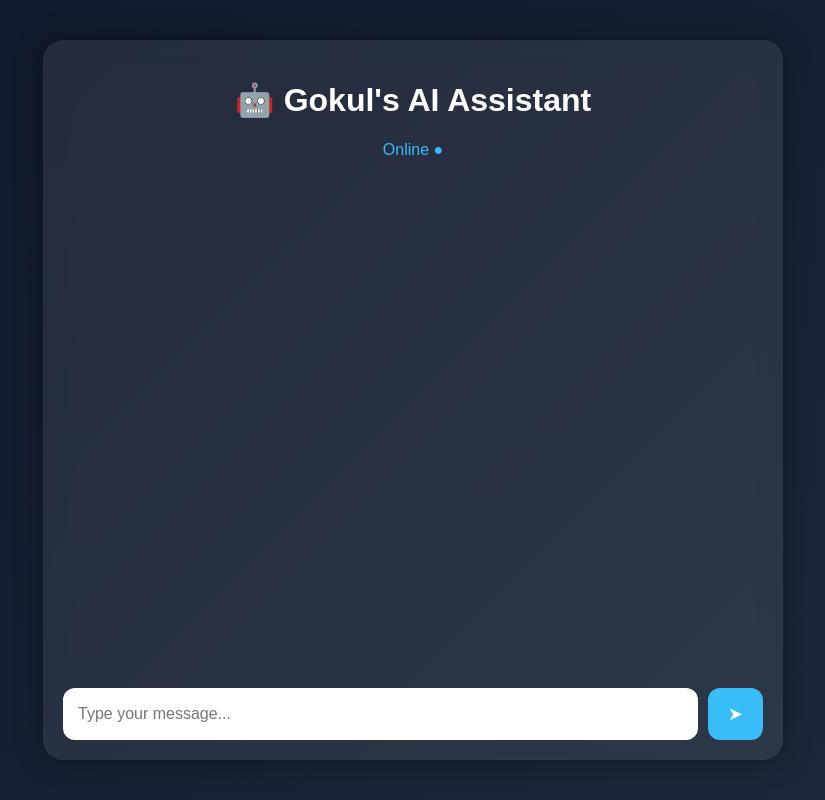
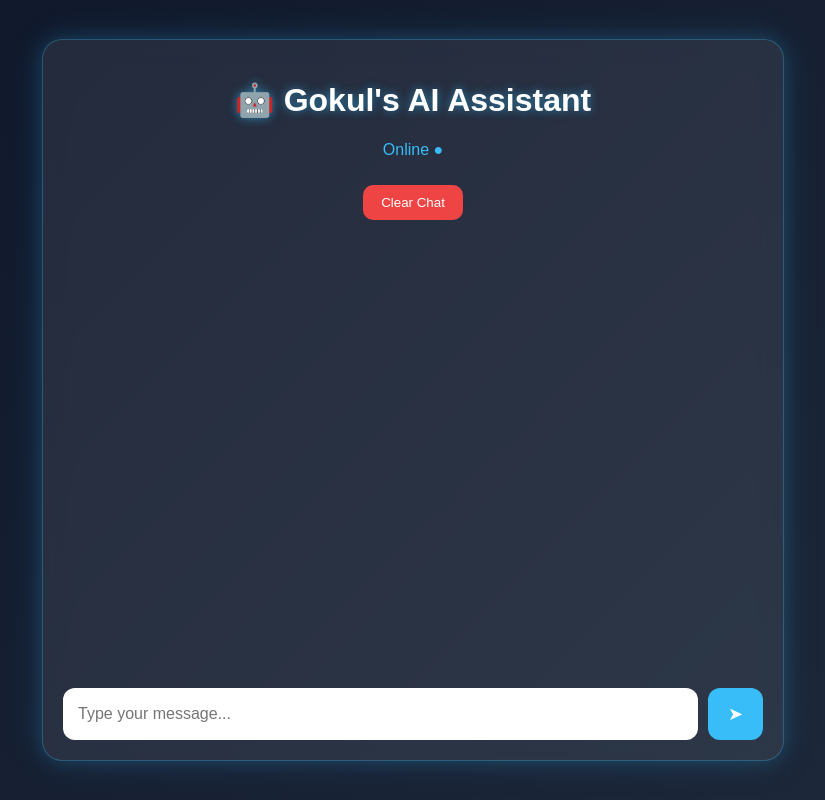
Before and after one commit to gokul4687/Aichatbot, a Flask app: page / in a window 1280 px wide. Shown: the whole page, without its empty margins (227-1052 px from the left). Run offline with Flask 3, Linux system fonts and the light colour scheme.

Commit message:
add clear chat functionality

```diff
--- a/app.py
+++ b/app.py
@@ -1,13 +1,12 @@
 from dotenv import load_dotenv
 import os
+from flask import Flask, render_template, request, redirect
 from google import genai
 
 load_dotenv()
 
 client = genai.Client(api_key=os.getenv("GEMINI_API_KEY"))
 
-from flask import Flask, render_template, request
-from google import genai
 
 app = Flask(__name__)
 
@@ -47,5 +46,12 @@ def home():
 
     return render_template("index.html", messages = chat_history)
 
+@app.route("/clear")
+def clear():
+
+    chat_history.clear()
+
+    return redirect("/")
+
 if __name__ == "__main__":
     app.run(debug=True)
--- /dev/null
+++ b/static/script.js
@@ -0,0 +1,3 @@
+const chatBox = document.querySelector(".chat-box");
+
+chatBox.scrollTop = chatBox.scrollHeight;
--- a/static/style.css
+++ b/static/style.css
@@ -44,7 +44,11 @@ body {
 
     padding: 20px;
 
-    margin: 20px 0;
+    display: flex;
+
+    flex-direction: column;
+
+    gap: 15px;
 }
 
 .message {
@@ -54,9 +58,9 @@ body {
 
     margin-bottom: 15px;
 
-    max-width: 75%;
+    width: fit-content;
 
-    word-wrap: break-word;
+    max-width: 70%;
 }
 
 .user-message {
@@ -107,6 +111,95 @@ body {
     font-size: 18px;
 }
 
+.chat-form button {
+    transition:
+        transform 0.2s ease,
+        background 0.2s ease;
+}
+
 .chat-form button:hover {
     background: #0ea5e9;
+
+    transform: scale(1.1);
 }
+
+.chat-container {
+    border: 1px solid rgba(56, 189, 248, 0.3);
+
+    box-shadow:
+        0 0 20px rgba(56, 189, 248, 0.2),
+        0 0 40px rgba(56, 189, 248, 0.1);
+}
+
+.chat-header h1 {
+    text-shadow:
+        0 0 10px rgba(56, 189, 248, 0.6);
+}
+.chat-form input:focus {
+    outline: none;
+
+    box-shadow:
+        0 0 10px rgba(56, 189, 248, 0.6);
+}
+
+.chat-box::-webkit-scrollbar {
+    width: 8px;
+}
+
+.chat-box::-webkit-scrollbar-track {
+    background: transparent;
+}
+
+.chat-box::-webkit-scrollbar-thumb {
+    background: rgba(56, 189, 248, 0.5);
+
+    border-radius: 10px;
+}
+
+.chat-box::-webkit-scrollbar-thumb:hover {
+    background: rgba(56, 189, 248, 0.8);
+}
+
+.message {
+    animation: fadeIn 0.3s ease;
+}
+
+@keyframes fadeIn {
+    from {
+        opacity: 0;
+
+        transform: translateY(10px);
+    }
+
+    to {
+        opacity: 1;
+
+        transform: translateY(0);
+    }
+}
+
+.clear-btn {
+
+    margin-top: 10px;
+
+    padding: 10px 18px;
+
+    border: none;
+
+    border-radius: 10px;
+
+    background: #ef4444;
+
+    color: white;
+
+    cursor: pointer;
+
+    transition: 0.2s;
+}
+
+.clear-btn:hover {
+
+    background: #dc2626;
+
+    transform: scale(1.05);
+}
--- a/templates/index.html
+++ b/templates/index.html
@@ -9,11 +9,13 @@
 </head>
 
 <body>
+    <script src="{{ url_for('static', filename='script.js') }}"></script>
     <div class="chat-container">
 
     <div class="chat-header">
         <h1>🤖 Gokul's AI Assistant</h1>
         <p>Online ●</p>
+        <a href="/clear"><button class="clear-btn">Clear Chat</button></a>
     </div>
 
     <div class="chat-box">
@@ -26,7 +28,7 @@
 
                     <div class="message user-message">
 
-                        {{ message }}
+                        {{ message.replace('User: ', '').replace('Bot: ', '') }}
 
                     </div>
 
@@ -34,7 +36,7 @@
 
                     <div class="message bot-message">
 
-                        {{ message }}
+                       {{ message.replace('User: ', '').replace('Bot: ', '') }}
 
                     </div>
 
```
